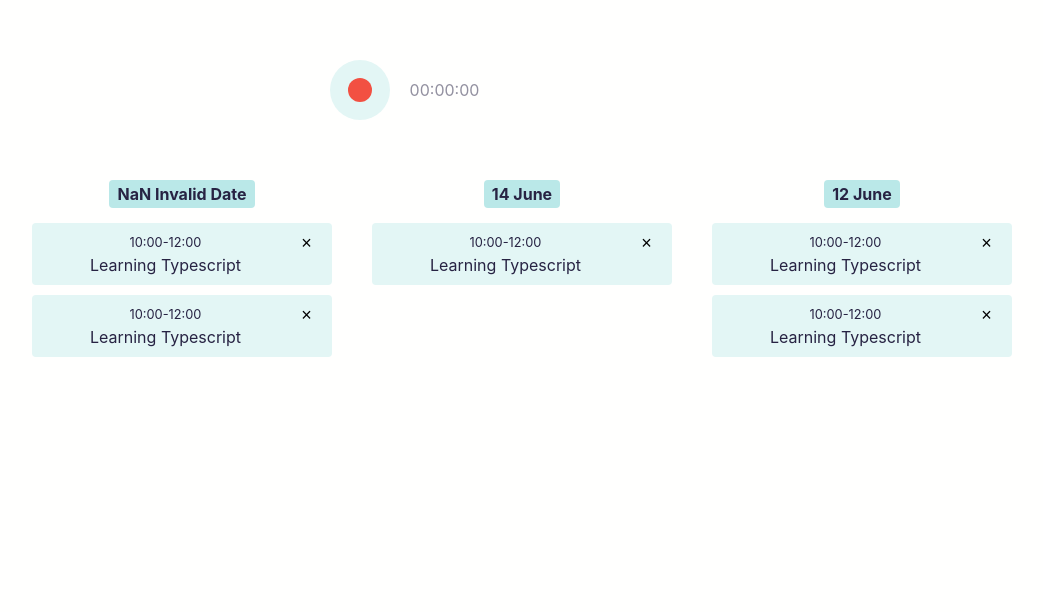
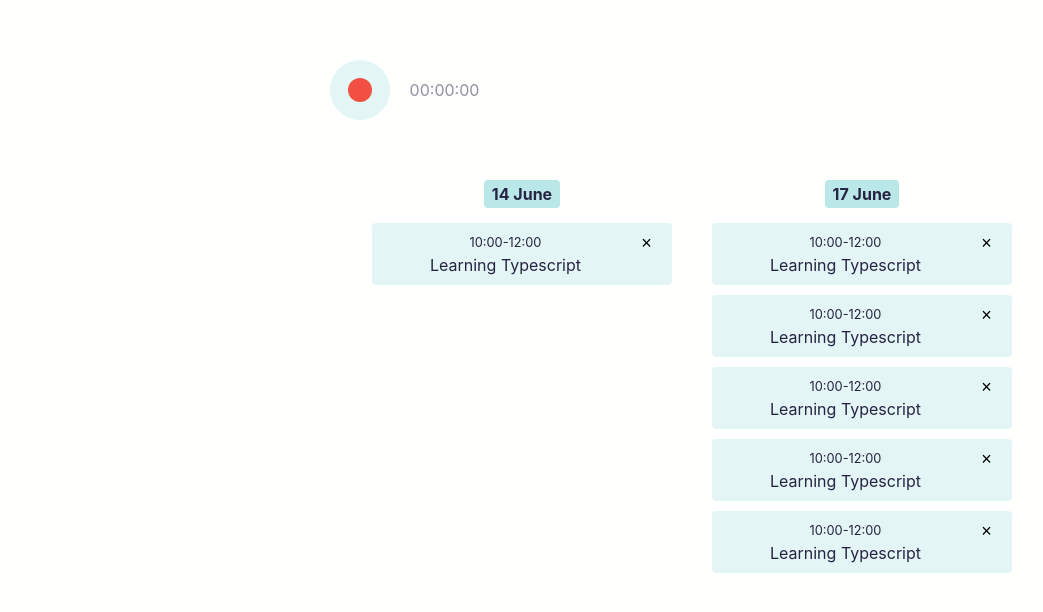
Before and after one commit to omgpiu/reactreduxts, a React (Create React App) app: page / in a window 1280 px wide. Shown: the top 612 px of the page, without its empty margins (233-1276 px from the left). Built offline with nearby package versions, Linux system fonts and the light colour scheme; data requests are answered from the project's data file.

Commit message:
add adding events thunk

```diff
--- a/json-server/data.json
+++ b/json-server/data.json
@@ -7,16 +7,34 @@
       "dateEnd": "2021-06-14T18:35:39.616Z"
     },
     {
-      "title": "learnin TS",
-      "dateStart": "2021-06-12T12:35:39.616Z",
-      "dateEnd": "2021-06-14T17: 35:39.616Z",
-      "id": 2
+      "title": "No name",
+      "dateStart": "2021-06-17T19:37:43.109Z",
+      "dateEnd": "2021-06-17T19:37:44.330Z",
+      "id": 4
     },
     {
-      "title": "learnin TS1",
-      "dateStart": "2021-06-12T12:35:39.616Z",
-      "dateEnd": "2021-06-14T17: 35:39.616Z",
-      "id": 3
+      "title": "No name",
+      "dateStart": "2021-06-17T19:37:45.410Z",
+      "dateEnd": "2021-06-17T19:37:46.188Z",
+      "id": 5
+    },
+    {
+      "title": "No name",
+      "dateStart": "2021-06-17T19:37:46.916Z",
+      "dateEnd": "2021-06-17T19:37:48.410Z",
+      "id": 6
+    },
+    {
+      "title": "No name",
+      "dateStart": "2021-06-17T19:37:49.900Z",
+      "dateEnd": "2021-06-17T19:37:51.315Z",
+      "id": 7
+    },
+    {
+      "title": "No name",
+      "dateStart": "2021-06-17T19:41:15.529Z",
+      "dateEnd": "2021-06-17T19:41:17.752Z",
+      "id": 8
     }
   ]
 }
--- a/src/components/Calendar/Calendar.tsx
+++ b/src/components/Calendar/Calendar.tsx
@@ -53,7 +53,7 @@ const Calendar = () => {
     if (events.length) {
         groupedEvents = groupEventsByDay(events)
         sortedGroupKeys = Object.keys(groupedEvents).sort(
-            (date1, date2) => +new Date(date1) - +new Date(date2)
+            (date1, date2) => +new Date(date2) - +new Date(date1)
         )
     }
     return groupedEvents && sortedGroupKeys ? (
--- a/src/components/Recorder/Recorder.tsx
+++ b/src/components/Recorder/Recorder.tsx
@@ -3,6 +3,7 @@ import { useDispatch, useSelector } from 'react-redux';
 import { selectDateStart, start, stop } from '../../state/recorder';
 import { useEffect, useRef, useState } from 'react';
 import { addZero } from '../utils/utilFunctions';
+import { createUserEvent } from '../../state/user-events';
 
 
 const Recorder = () => {
@@ -20,6 +21,7 @@ const Recorder = () => {
     const onClickHandler = () => {
         if (started) {
             window.clearInterval(interval.current)
+            dispatch(createUserEvent())
             dispatch(stop())
         } else {
             dispatch(start())
@@ -33,13 +35,14 @@ const Recorder = () => {
     useEffect(() => {
         return window.clearInterval(interval.current)
     }, [])
-    return <div className={`${RecorderStyle.recorder} ${started ? RecorderStyle.recorder_started : null}`}>
-        <button className={RecorderStyle.recorder_record}
-                onClick={onClickHandler}>
+    return <div className={ `${ RecorderStyle.recorder } ${ started ? RecorderStyle.recorder_started : null }` }>
+        <button className={ RecorderStyle.recorder_record }
+                onClick={ onClickHandler }>
 
             <span></span>
         </button>
-        <div className={RecorderStyle.recorder_counter}>{addZero(hours)}:{addZero(minutes)}:{addZero(seconds)}</div>
+        <div
+            className={ RecorderStyle.recorder_counter }>{ addZero(hours) }:{ addZero(minutes) }:{ addZero(seconds) }</div>
     </div>
 }
 export default Recorder
--- a/src/state/user-events.ts
+++ b/src/state/user-events.ts
@@ -1,6 +1,8 @@
 import { ThunkAction } from 'redux-thunk';
 import { RootState } from './store';
 import { Action } from 'redux';
+import { selectDateStart } from './recorder';
+import { Omit } from 'react-redux';
 
 export interface UserEvent {
     id: number
@@ -34,6 +36,51 @@ interface LoadFailureAction extends Action<typeof LOAD_FAILURE> {
     error: string
 }
 
+const CREATE_REQUEST = 'userEvents/create_request'
+const CREATE_SUCCESS = 'userEvents/create_success'
+const CREATE_FAILURE = 'userEvents/create_failure'
+
+interface CreateFailureAction extends Action<typeof CREATE_FAILURE> {
+    error: string
+}
+
+interface CreateSuccessAction extends Action<typeof CREATE_SUCCESS> {
+    payload: {
+        event: UserEvent
+    }
+}
+
+interface CreateRequestAction extends Action<typeof CREATE_REQUEST> {
+}
+
+export const createUserEvent = (): ThunkAction<Promise<void>, RootState, undefined, CreateRequestAction | CreateSuccessAction | CreateFailureAction> =>
+    async (dispatch, getState) => {
+        dispatch({ type: CREATE_REQUEST })
+        try {
+            const dateStart = selectDateStart(getState())
+            const event: Omit<UserEvent, 'id'> = {
+                title: 'No name',
+                dateStart,
+                dateEnd: new Date().toISOString()
+            }
+            const responce = await fetch(`http://localhost:3001/events`, {
+                method: 'POST',
+                headers: {
+                    'Content-Type': 'application/json'
+                },
+                body: JSON.stringify(event)
+            })
+            const createdEvent: UserEvent = await responce.json();
+            dispatch({
+                type: CREATE_SUCCESS,
+                payload: { event: createdEvent }
+            })
+        } catch (e) {
+            console.log(e.message)
+            dispatch({ type: CREATE_FAILURE, error: e.message })
+        }
+
+    }
 export const selectUserEventsState = (state: RootState) => state.userEventsReducer
 export const selectEvents = (state: RootState) => {
     console.log(state)
@@ -42,16 +89,16 @@ export const selectEvents = (state: RootState) => {
 }
 
 export const loadUserEvents = (): ThunkAction<void, RootState, undefined, LoadRequestAction | LoadSuccessAction | LoadFailureAction> => async (dispatch, getState) => {
-    dispatch({type: LOAD_REQUEST})
+    dispatch({ type: LOAD_REQUEST })
     try {
         const res = await fetch('http://localhost:3001/events')
         const events: UserEvent[] = await res.json()
         dispatch({
             type: LOAD_SUCCESS,
-            payload: {events}
+            payload: { events }
         })
     } catch (e) {
-        dispatch({type: LOAD_FAILURE, error: 'Failed to load events.'})
+        dispatch({ type: LOAD_FAILURE, error: 'Failed to load events.' })
     }
 
 
@@ -60,17 +107,25 @@ const initialState: UserEventsState = {
     byIds: {},
     allIds: []
 }
-const userEventsReducer = (state: UserEventsState = initialState, action: LoadRequestAction | LoadSuccessAction | LoadFailureAction) => {
+const userEventsReducer = (state: UserEventsState = initialState, action: LoadSuccessAction | CreateSuccessAction) => {
     switch (action.type) {
         case LOAD_SUCCESS :
-            const {events} = action.payload
+            const { events } = action.payload
             return {
-                ...state, allIds: events.map(({id}) => id),
+                ...state, allIds: events.map(({ id }) => id),
                 byIds: events.reduce<UserEventsState['byIds']>((byIds, event) => {
                     byIds[event.id] = event;
                     return byIds
                 }, {})
             }
+        case CREATE_SUCCESS : {
+            const { event } = action.payload
+            return {
+                ...state,
+                allIds: [...state.allIds, event.id],
+                byIds: { ...state.byIds, [event.id]: event }
+            }
+        }
         default:
             return state
     }
```
